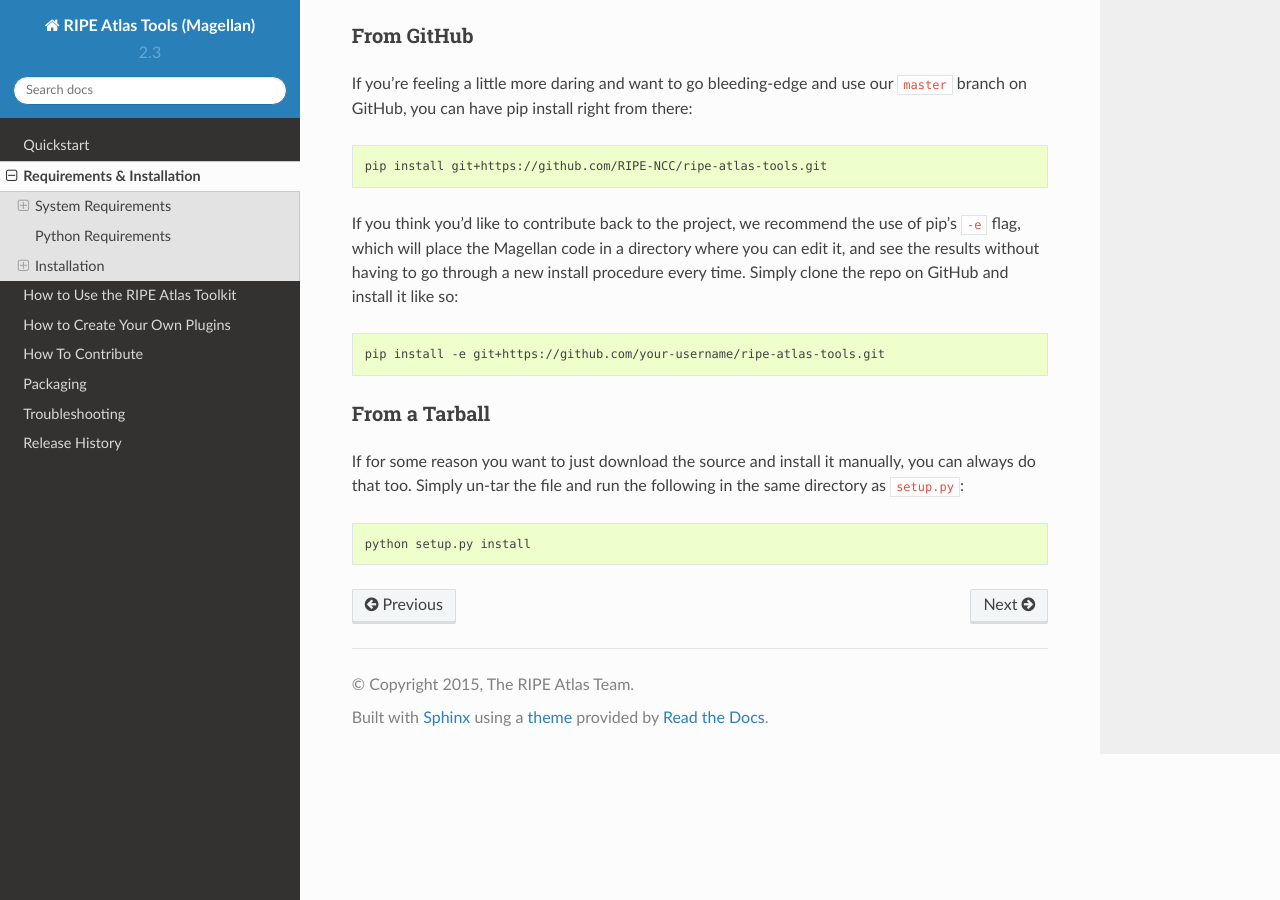
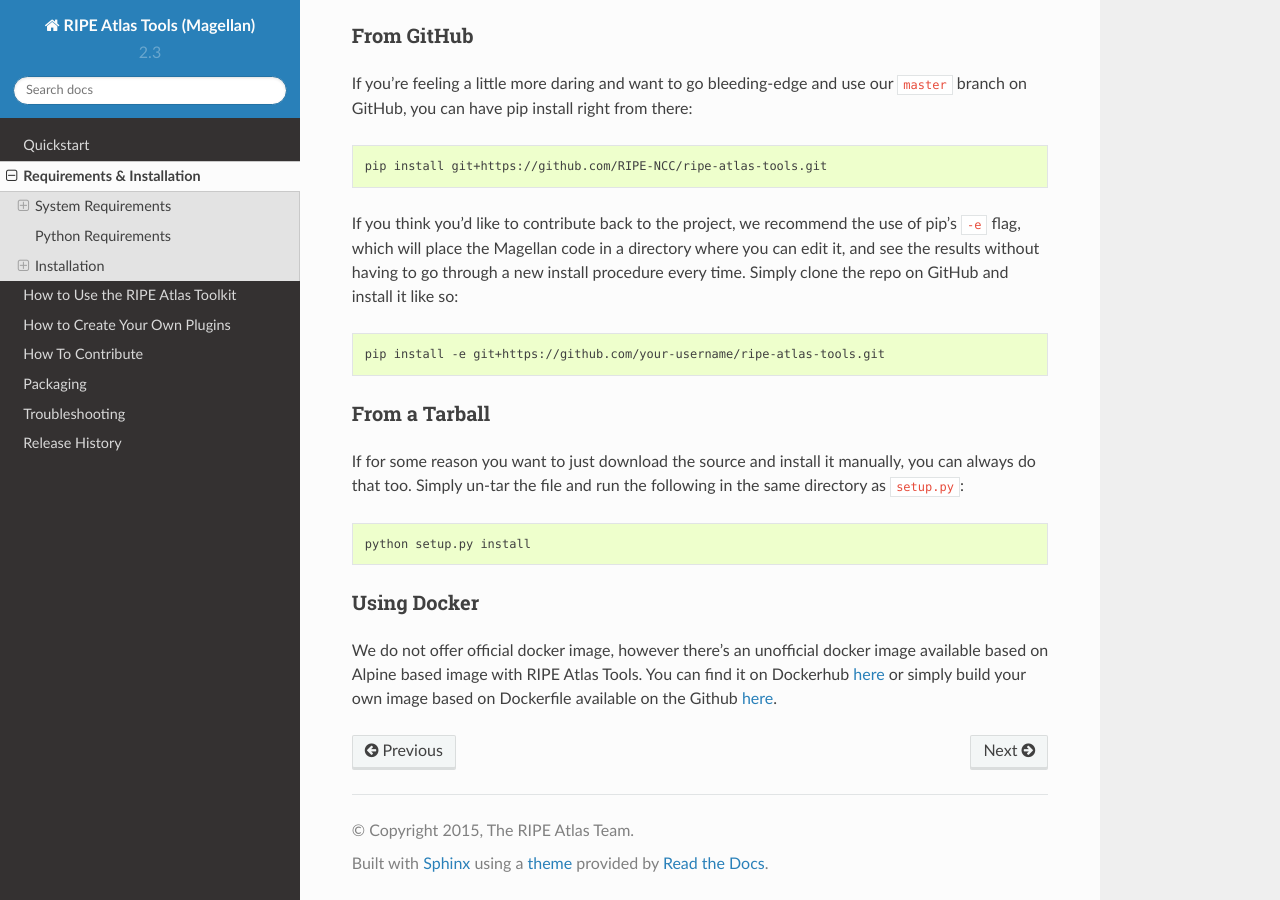
Before and after one commit to RIPE-NCC/ripe-atlas-tools, a Sphinx documentation site: the page built from docs/installation.rst, in a window 1280 px wide and 900 px high, scrolled down 3468 px. Built offline with Sphinx 7.4.7 and the Read the Docs theme 2.0.0, drawn with Linux system fonts in a browser that asks for light colours; formulas are drawn with MathJax 3.

Commit message:
Added link for unofficial docker image

```diff
--- a/docs/installation.rst
+++ b/docs/installation.rst
@@ -254,3 +254,8 @@
 .. code:: bash
 
     python setup.py install
+
+
+Using Docker
+--------------
+We do not offer official docker image, however there's an unofficial docker image available based on Alpine based image with RIPE Atlas Tools. You can find it on Dockerhub `here <https://hub.docker.com/r/anuragbhatia/ripe-atlas-tools>`_ or simply build your own image based on Dockerfile available on the Github `here <https://github.com/anuragbhatia/ripe-atlas-tools>`_.
```
